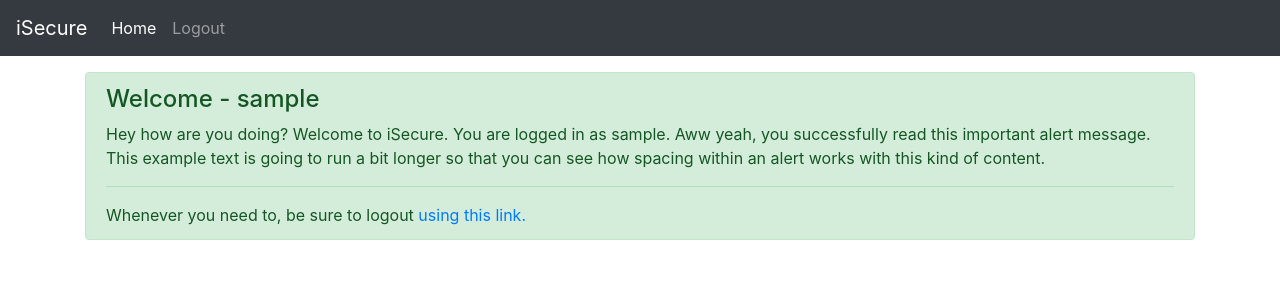
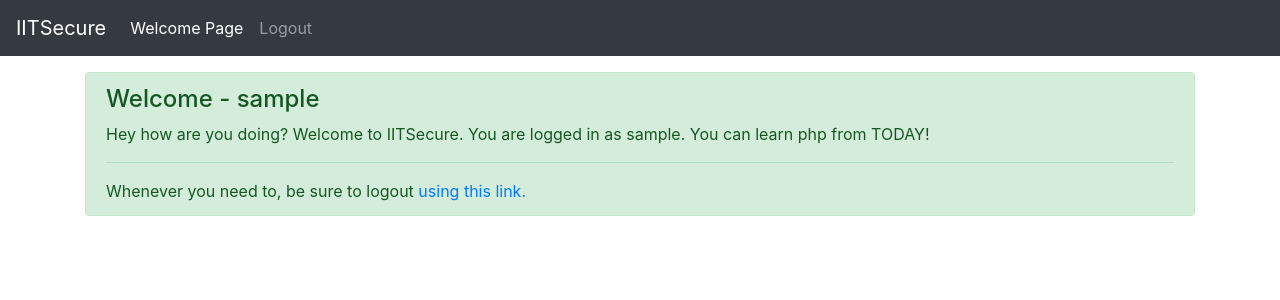
Before and after one commit to musta55/Authentication, a PHP site: page /authentication/welcome.php in a window 1280 px wide. Shown: the top 300 px of the page. Run offline with PHP 8.4, Linux system fonts and the light colour scheme; the visitor is signed in with stand-in values (Sample User, id 1).

Commit message:
last change

```diff
--- a/login.php
+++ b/login.php
@@ -70,7 +70,7 @@ ob_end_flush();
 
         <h1 class="text-center" class="my-4">Log in to our website</h1>
 
-        <form action="/authentication/login.php" method="post">
+        <form action="/authentication/login.php" method="post" style="padding-top:15px; padding-left:30%">
       <!-- <form method="post"> -->
             <div class="mb-6 col-md-6">
                 <label for="username" class="form-label">Username</label>
--- a/partials/_nav.php
+++ b/partials/_nav.php
@@ -6,7 +6,7 @@ else{
   $loggedin = false;
 }
 echo '<nav class="navbar navbar-expand-lg navbar-dark bg-dark">
-  <a class="navbar-brand" href="/loginsystem">iSecure</a>
+  <a class="navbar-brand" href="/loginsystem">IITSecure</a>
   <button class="navbar-toggler" type="button" data-toggle="collapse" data-target="#navbarSupportedContent" aria-controls="navbarSupportedContent" aria-expanded="false" aria-label="Toggle navigation">
     <span class="navbar-toggler-icon"></span>
   </button>
@@ -14,7 +14,7 @@ echo '<nav class="navbar navbar-expand-lg navbar-dark bg-dark">
   <div class="collapse navbar-collapse" id="navbarSupportedContent">
     <ul class="navbar-nav mr-auto">
       <li class="nav-item active">
-        <a class="nav-link" href="/authentication/welcome.php">Home <span class="sr-only">(current)</span></a>
+        <a class="nav-link" href="/authentication/welcome.php">Welcome Page<span class="sr-only">(disabled)</span></a>
       </li>';
 
       if(!$loggedin){
--- a/signup.php
+++ b/signup.php
@@ -83,7 +83,7 @@ ob_end_flush();
         <h1 class="text-center" class="my-4">Sign up to our website</h1>
 
         <!-- <form action="/authentication/signup.php" method="post"> -->
-        <form method="post">
+        <form method="post" style="padding-top:15px; padding-left:30%">
             <div class="mb-6 col-md-6">
                 <label for="username" class="form-label">Username</label>
                 <input type="text"  maxlength ="11" class="form-control" id="username" name="username" aria-describedby="emailHelp">
--- a/welcome.php
+++ b/welcome.php
@@ -25,7 +25,7 @@ if(!isset($_SESSION['loggedin']) || $_SESSION['loggedin']!=true){
     <div class="container my-3">
     <div class="alert alert-success" role="alert">
       <h4 class="alert-heading">Welcome - <?php echo $_SESSION['username']?></h4>
-      <p>Hey how are you doing? Welcome to iSecure. You are logged in as <?php echo $_SESSION['username']?>. Aww yeah, you successfully read this important alert message. This example text is going to run a bit longer so that you can see how spacing within an alert works with this kind of content.</p>
+      <p>Hey how are you doing? Welcome to IITSecure. You are logged in as <?php echo $_SESSION['username']?>. You can learn php from TODAY!</p>
       <hr>
       <p class="mb-0">Whenever you need to, be sure to logout <a href="/authentication/logout.php"> using this link.</a></p>
     </div>
```
